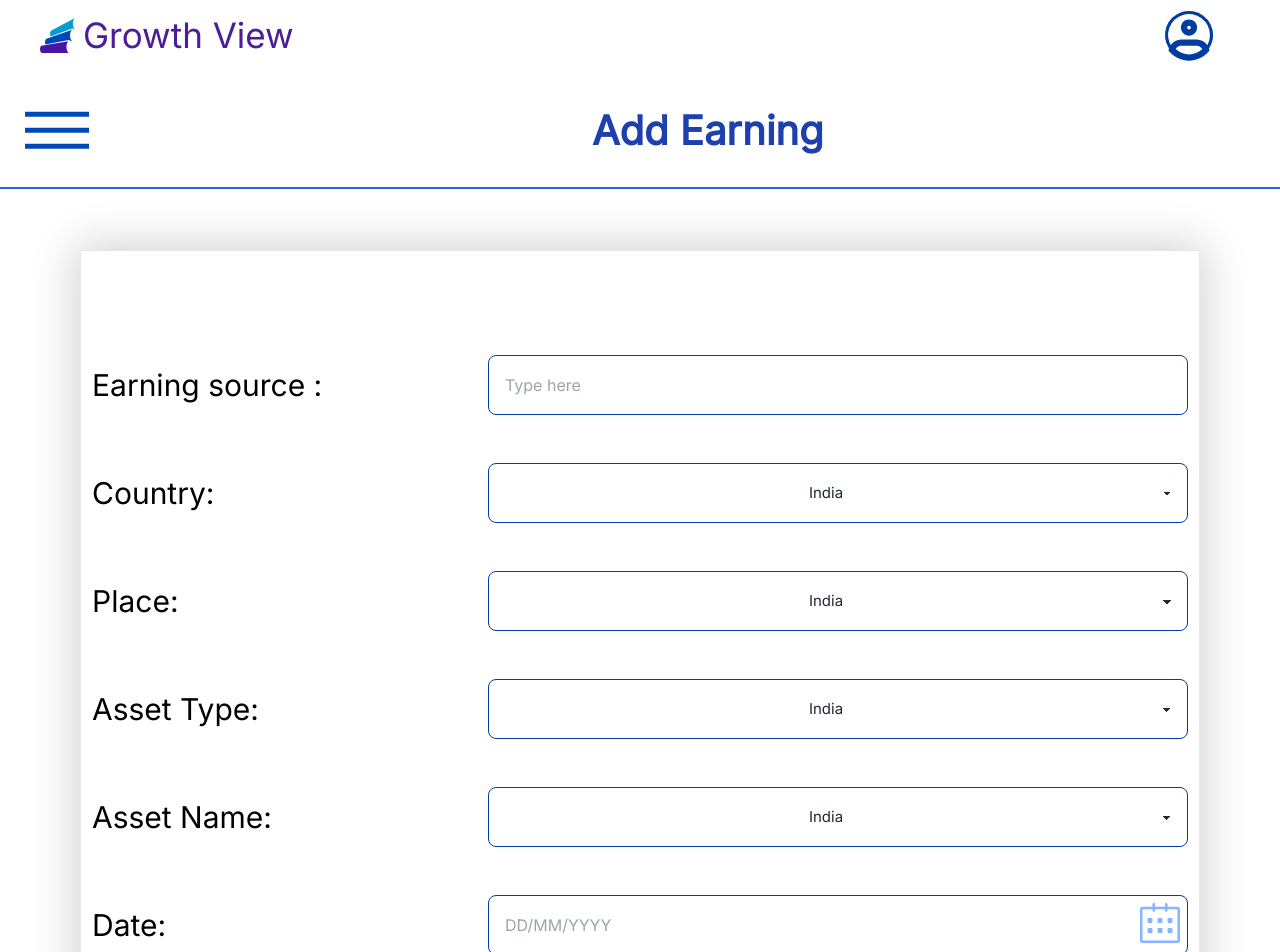
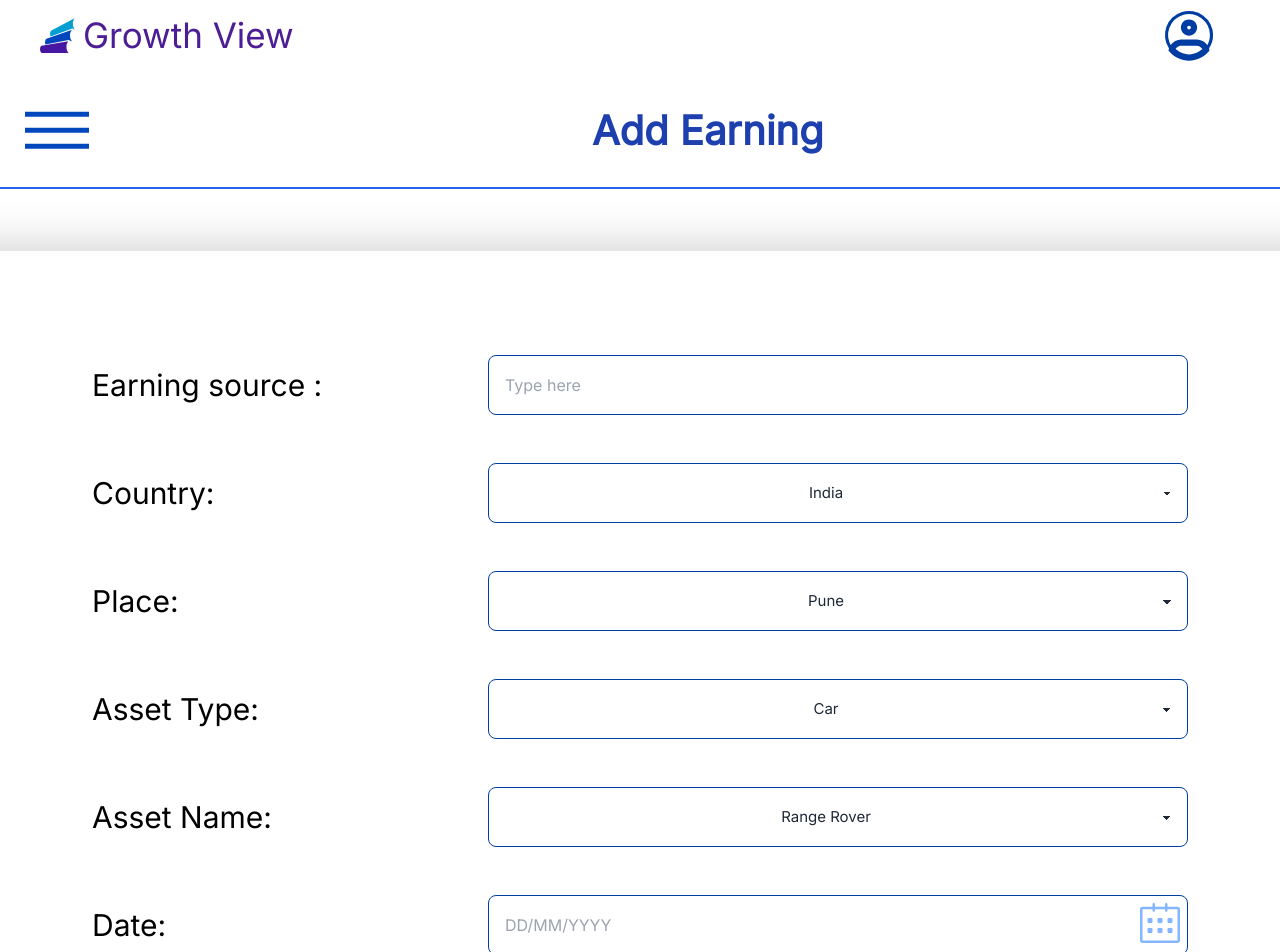
Before and after one commit to Reliance-impax-global/Growth-View-client, a React (Vite) app: page /addEarning in a window 1280 px wide. Shown: the top 952 px of the page. Built offline with nearby package versions, Linux system fonts and the light colour scheme; no server answers.

Commit message:
add earning api

```diff
--- a/src/Pages/manager/AvailableAssets.jsx
+++ b/src/Pages/manager/AvailableAssets.jsx
@@ -16,7 +16,6 @@ const AvailableAssets = () => {
 
     fetchData();
   }, []);
-
 
   return (
     <div className="mt-[50px] px-[40px]">
--- a/src/Pages/manager/ManagerAddEarning.jsx
+++ b/src/Pages/manager/ManagerAddEarning.jsx
@@ -7,12 +7,15 @@ import img from "../../assets/chalender.svg";
 import img2 from "../../assets/gellary.svg";
 import img3 from "../../assets/close.svg";
 import { AuthContext } from "../../provider/AuthProvider";
+import { useForm } from "react-hook-form";
+import Swal from "sweetalert2";
+import axios from "axios";
 
 const ManagerAddEarning = () => {
   const [selectedDate, setSelectedDate] = useState(null);
   const datePickerRef = useRef(null);
   const { isDashboardOpen } = useContext(AuthContext);
-
+  const { user } = useContext(AuthContext);
   const handleImgClick = () => {
     if (datePickerRef.current) {
       datePickerRef.current.setOpen(true);
@@ -23,13 +26,70 @@ const ManagerAddEarning = () => {
     noClick: true,
     noKeyboard: true,
   });
+  const { register, handleSubmit, reset } = useForm();
 
+  const onSubmit = async (data) => {
+    try {
+      const formData = new FormData();
+      formData.append("file", acceptedFiles[0]);
+
+      // Upload file to the server using axios
+      const fileResponse = await axios.post(
+        "http://localhost:5000/payment/upload",
+        formData,
+        {
+          headers: {
+            "Content-Type": "multipart/form-data",
+          },
+        }
+      );
+
+      if (!fileResponse.data.filePath) {
+        throw new Error("File upload failed");
+      }
+
+      // Get the file link from the server response
+      const { filePath } = fileResponse.data;
+
+      // Combine file link with other processed data
+      const processedData = {
+        ...data,
+        date: selectedDate.toLocaleDateString("en-GB"),
+        proof_file: filePath,
+        added_by: user.email,
+      };
+
+      // Now, you can send processedData to the server for MongoDB storage
+      const submitResponse = await axios.post(
+        "http://localhost:5000/addEarning",
+        processedData,
+        {
+          headers: {
+            "Content-Type": "application/json",
+          },
+        }
+      );
+
+      console.log(submitResponse.data);
+
+      if (submitResponse.data.insertedId) {
+        Swal.fire("Success", "earning added successfully!", "ok");
+        reset();
+      }
+
+      // Add your logic to handle the response from MongoDB storage
+    } catch (error) {
+      console.error("Error uploading file:", error);
+    }
+  };
   return (
     <>
       <Navbar title={"Add Earning"} />
       <div
         className={`flex ${isDashboardOpen ? "justify-end" : "justify-center"}`}
       >
+        <form onSubmit={handleSubmit(onSubmit)}>
+          {" "}
           <div
             style={{
               boxShadow: "0px 0px 41.5px 5px rgba(0, 0, 0, 0.18)",
@@ -41,6 +101,7 @@ const ManagerAddEarning = () => {
                 Earning source :
               </h3>
               <input
+                {...register("earning_source")}
                 type="text"
                 placeholder="Type here"
                 className="input input-bordered border-[#003DA3] w-[700px] h-[60px]"
@@ -50,7 +111,10 @@ const ManagerAddEarning = () => {
               <h3 className="text-black text-3xl font-medium w-[300px]">
                 Country:
               </h3>
-            <select className="select select-bordered border-[#003DA3] w-[700px] h-[60px] text-center text-[15px]">
+              <select
+                {...register("country")}
+                className="select select-bordered border-[#003DA3] w-[700px] h-[60px] text-center text-[15px]"
+              >
                 <option value="" disabled>
                   Select
                 </option>
@@ -62,43 +126,58 @@ const ManagerAddEarning = () => {
               <h3 className="text-black text-3xl font-medium w-[300px]">
                 Place:
               </h3>
-            <select className="select select-bordered border-[#003DA3] w-[700px] h-[60px] text-center text-[15px]">
+              <select
+                {...register("place")}
+                className="select select-bordered border-[#003DA3] w-[700px] h-[60px] text-center text-[15px]"
+              >
                 <option value="" disabled>
                   Select
                 </option>
-              <option>India</option>
-              <option>Bangladesh</option>
+                <option>Pune</option>
+                <option>Mumbai</option>
+                <option>Bengal</option>
               </select>
             </div>
             <div className="flex justify-center items-center gap-24 my-6">
               <h3 className="text-black text-3xl font-medium w-[300px]">
                 Asset Type:
               </h3>
-            <select className="select select-bordered border-[#003DA3] w-[700px] h-[60px] text-center text-[15px]">
+              <select
+                {...register("asset_type")}
+                className="select select-bordered border-[#003DA3] w-[700px] h-[60px] text-center text-[15px]"
+              >
                 <option value="" disabled>
                   Select
                 </option>
-              <option>India</option>
-              <option>Bangladesh</option>
+                <option>Car</option>
+                <option>Website</option>
+                <option>Office</option>
               </select>
             </div>
             <div className="flex justify-center items-center gap-24 my-6">
               <h3 className="text-black text-3xl font-medium w-[300px]">
                 Asset Name:
               </h3>
-            <select className="select select-bordered border-[#003DA3] w-[700px] h-[60px] text-center text-[15px]">
+              <select
+                {...register("asset_name")}
+                className="select select-bordered border-[#003DA3] w-[700px] h-[60px] text-center text-[15px]"
+              >
                 <option value="" disabled>
                   Select
                 </option>
-              <option>India</option>
-              <option>Bangladesh</option>
+                <option>Range Rover</option>
+                <option>SUV</option>
+                <option>Wagon R</option>
               </select>
             </div>
             <div className="flex justify-center items-center gap-24 my-6">
-            <h3 className="text-black text-3xl font-medium w-[300px]">Date:</h3>
+              <h3 className="text-black text-3xl font-medium w-[300px]">
+                Date:
+              </h3>
 
               <div className="relative">
                 <input
+                  {...register("date")}
                   type="text"
                   placeholder="DD/MM/YYYY"
                   className="input input-bordered border-[#003DA3] w-[700px] h-[60px]"
@@ -125,6 +204,7 @@ const ManagerAddEarning = () => {
                 Amount :
               </h3>
               <input
+                {...register("amount")}
                 type="number"
                 placeholder="Type here"
                 className="input input-bordered border-[#003DA3] w-[700px] h-[60px]"
@@ -135,6 +215,7 @@ const ManagerAddEarning = () => {
                 Client Name:
               </h3>
               <input
+                {...register("client_name")}
                 type="text"
                 placeholder="Type here"
                 className="input input-bordered border-[#003DA3] w-[700px] h-[60px]"
@@ -144,12 +225,32 @@ const ManagerAddEarning = () => {
               <h3 className="text-black text-3xl font-medium w-[300px]">
                 Add Payment Proof:
               </h3>
+              {acceptedFiles[0] ? (
+                <div>
+                  {acceptedFiles[0].name ? (
+                    <p>{acceptedFiles[0].name}</p>
+                  ) : (
                     <div
-              onClick={() => document.getElementById("my_modal_4").showModal()}
+                      onClick={() =>
+                        document.getElementById("my_modal_4").showModal()
+                      }
                       className="w-[106px] h-[50px] p-2.5 bg-blue-800 justify-center items-center gap-2.5 inline-flex text-[25px] font-medium text-white hover:cursor-pointer"
                     >
                       Upload
                     </div>
+                  )}
+                </div>
+              ) : (
+                <div
+                  onClick={() =>
+                    document.getElementById("my_modal_4").showModal()
+                  }
+                  className="w-[106px] h-[50px] p-2.5 bg-blue-800 justify-center items-center gap-2.5 inline-flex text-[25px] font-medium text-white hover:cursor-pointer"
+                >
+                  Upload
+                </div>
+              )}
+
               <dialog id="my_modal_4" className="modal">
                 <div
                   {...getRootProps({ className: "dropzone" })}
@@ -158,7 +259,9 @@ const ManagerAddEarning = () => {
                   <img
                     className="btn btn-sm btn-circle btn-ghost absolute  right-4 top-4"
                     src={img3}
-                  onClick={() => document.getElementById("my_modal_4").close()}
+                    onClick={() =>
+                      document.getElementById("my_modal_4").close()
+                    }
                   />
 
                   <input {...getInputProps()} />
@@ -175,16 +278,25 @@ const ManagerAddEarning = () => {
                   <p className="text-zinc-400 text-[25px] font-normal ">
                     {acceptedFiles[0]?.name || "No File Uploaded"}
                   </p>
-                <button className="w-[106px] hover:cursor-pointer h-[50px] p-2.5 bg-blue-800 justify-center items-center gap-2.5 inline-flex text-white">
+                  <div
+                    onClick={() =>
+                      document.getElementById("my_modal_4").close()
+                    }
+                    className="w-[106px] hover:cursor-pointer h-[50px] p-2.5 bg-blue-800 justify-center items-center gap-2.5 inline-flex text-white"
+                  >
                     Upload
-                </button>
+                  </div>
                 </div>
               </dialog>
             </div>
-          <div className="w-[451px] hover:cursor-pointer h-[88px] px-[100px] py-5 bg-blue-800 rounded-[10px] shadow text-center my-6 text-white text-[40px]">
+            <button
+              type="submit"
+              className="w-[451px]  hover:cursor-pointer h-[88px] px-[100px] py-5 bg-blue-800 rounded-[10px] shadow text-center my-6 text-white text-[40px]"
+            >
               Add Earnings
+            </button>
           </div>
-        </div>
+        </form>
       </div>
     </>
   );
```
Lines whose indentation alone changed are shown as unchanged.
